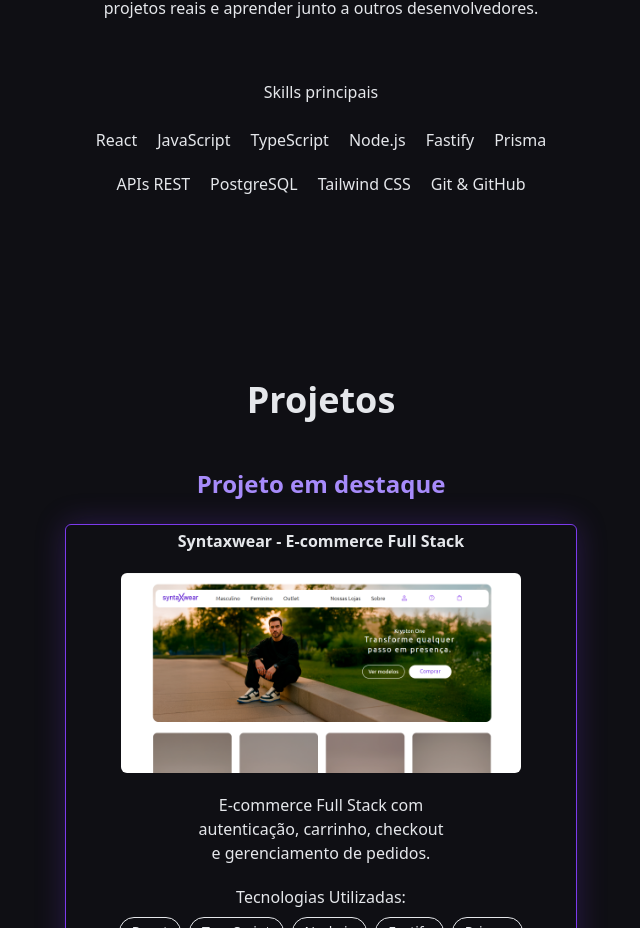
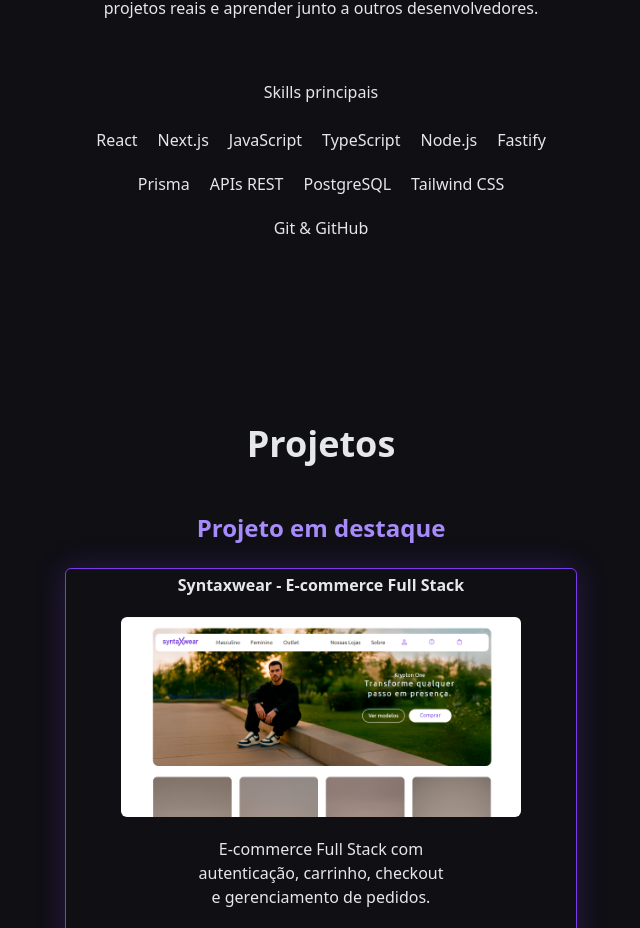
Before and after one commit to andre-arcanjo/portfolio-andre-arcanjo, a React (Vite) app: page / in a window 1280 px wide. Shown: the part 1376-2304 px from the top of the page, without its empty margins (319-959 px from the left). Built offline with nearby package versions, Linux system fonts and the light colour scheme.

Commit message:
feat: add Next.js to skills

```diff
--- a/src/data/skills.ts
+++ b/src/data/skills.ts
@@ -1,5 +1,6 @@
 export const skills: string[] = [
   'React',
+  'Next.js',
   'JavaScript',
   'TypeScript',
   'Node.js',
```
Also changed, not shown: 1 other file (tests, documents, lock files or other folders).
